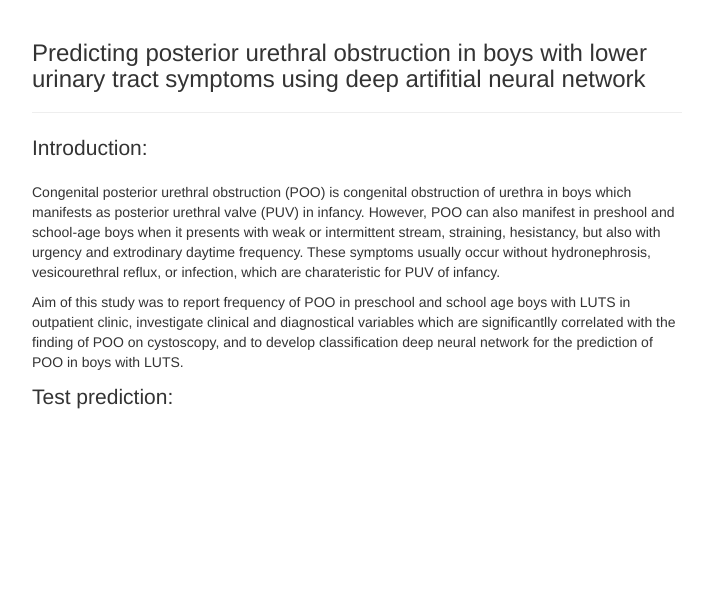
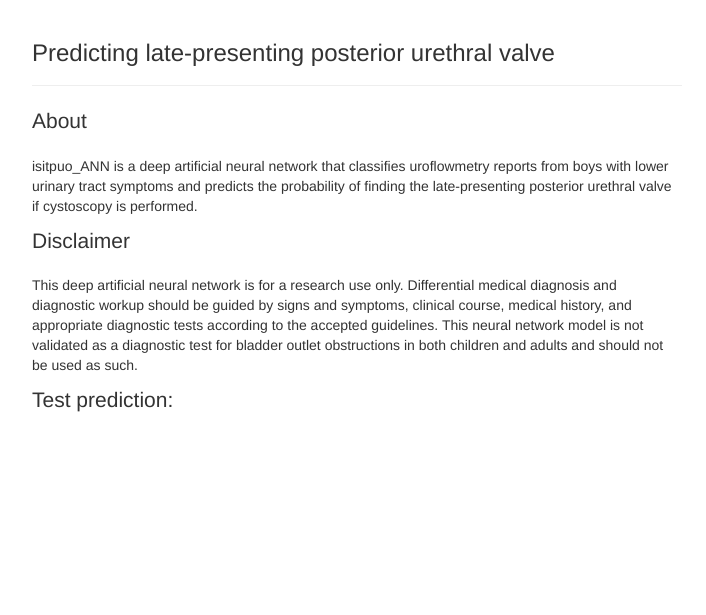
Before and after one commit to slavenabd/isitpuo_ANN, a Flask app: template templates/isitpuo_webpage_flask_template.html in a window 1280 px wide. Shown: the top 615 px of the page, without its empty margins (283-989 px from the left). Run offline with Flask 2, Linux system fonts and the light colour scheme; the template is opened without the code that fills it, so the values that code supplies are empty; some libraries are stand-ins or nearby versions.

Commit message:
Update isitpuo_webpage_flask_template.html

```diff
--- a/templates/isitpuo_webpage_flask_template.html
+++ b/templates/isitpuo_webpage_flask_template.html
@@ -4,7 +4,7 @@
     <meta charset="utf-8">
     <title>Predicting posterior urethral obstruction</title>
     <meta name="viewport" content="width=device-width, initial-scale=1.0">
-    <meta name="description" content="Predicting posterior urethral obstruction in boys with lower urinary tract symptoms using deep artifitial neural network">
+    <meta name="description" content="Predicting late-presenting posterior urethral valve">
     <meta name="author" content="Slaven Abdovic">
 
     <link rel="stylesheet" href="https://maxcdn.bootstrapcdn.com/bootstrap/3.3.7/css/bootstrap.min.css" integrity="sha384-BVYiiSIFeK1dGmJRAkycuHAHRg32OmUcww7on3RYdg4Va+PmSTsz/K68vbdEjh4u" crossorigin="anonymous">
@@ -56,11 +56,12 @@
     <div id="wrap">
       <div class="container">
         <div class="page-header">
-          <h3>Predicting posterior urethral obstruction in boys with lower urinary tract symptoms using deep artifitial neural network</h3>
+          <h3>Predicting late-presenting posterior urethral valve</h3>
         </div>
-        <p class="lead">Introduction:</p>
-        <p>Congenital posterior urethral obstruction (POO) is congenital obstruction of urethra in boys which manifests as posterior urethral valve (PUV) in infancy. However, POO can also manifest in preshool and school-age boys when it presents with weak or intermittent stream, straining, hesistancy, but also with urgency and extrodinary daytime frequency. These symptoms usually occur without hydronephrosis, vesicourethral reflux, or infection, which are charateristic for PUV of infancy.</p>
-        <p>Aim of this study was to report frequency of POO in preschool and school age boys with LUTS in outpatient clinic, investigate clinical and diagnostical variables which are significantlly correlated with the finding of POO on cystoscopy, and to develop classification deep neural network for the prediction of POO in boys with LUTS.</p>
+        <p class="lead">About</p>
+        <p>isitpuo_ANN is a deep artificial neural network that classifies uroflowmetry reports from boys with lower urinary tract symptoms and predicts the probability of finding the late-presenting posterior urethral valve if cystoscopy is performed.</p>
+        <p class="lead">Disclaimer</p>
+        <p>This deep artificial neural network is for a research use only. Differential medical diagnosis and diagnostic workup should be guided by signs and symptoms, clinical course, medical history, and appropriate diagnostic tests according to the accepted guidelines. This neural network model is not validated as a diagnostic test for bladder outlet obstructions in both children and adults and should not be used as such.</p>
         <p class="lead">Test prediction:</p>
         <p>
           {%- if request.path == "/" %}
```
